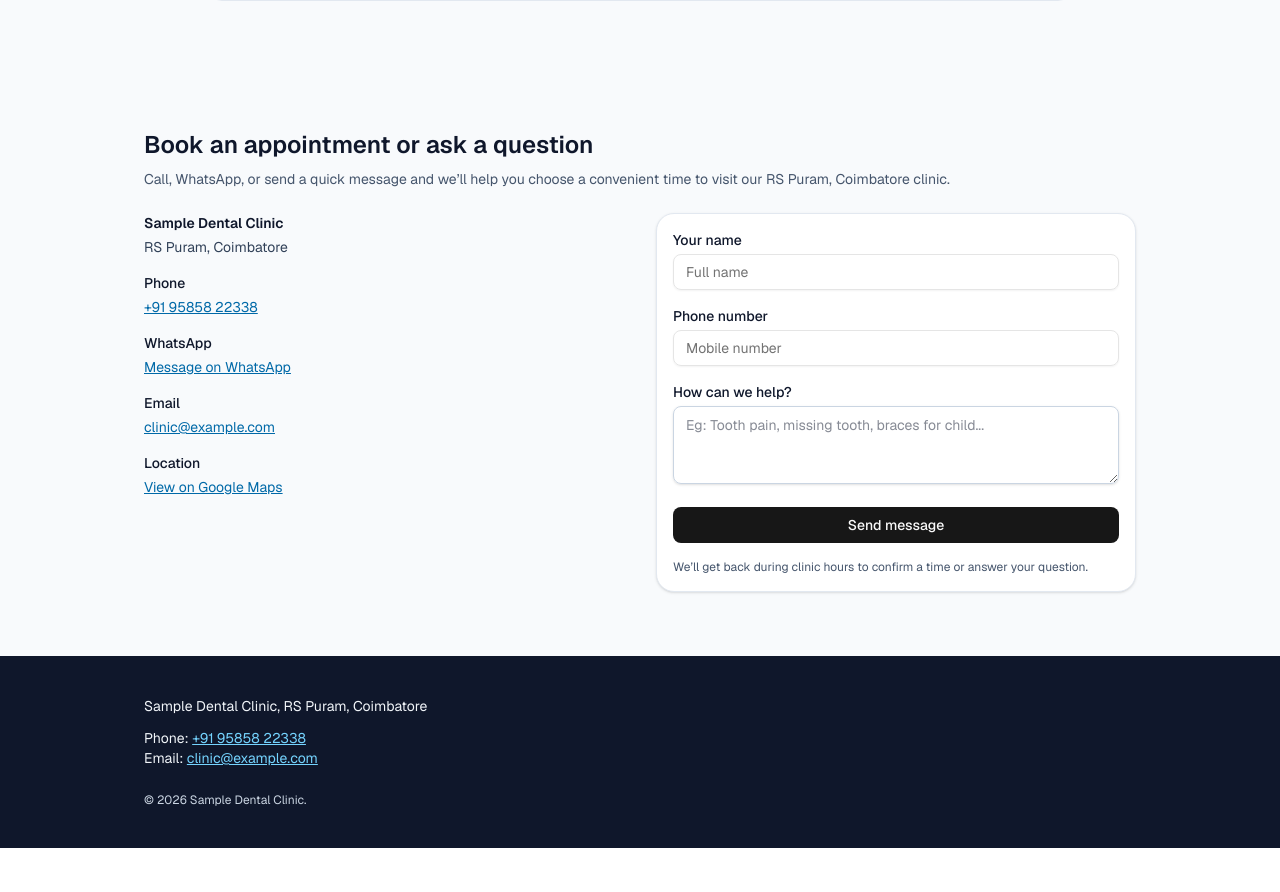
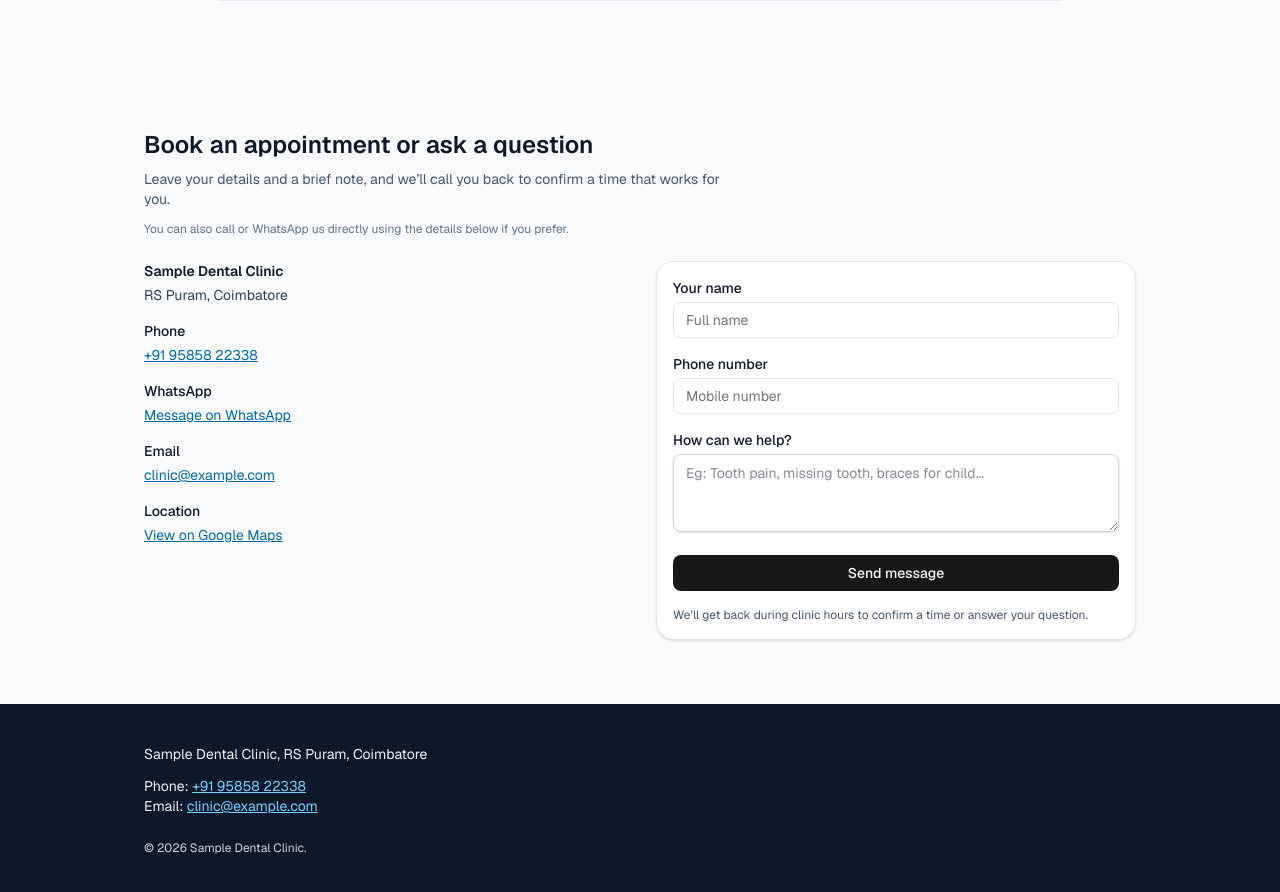
Before and after one commit to fooorrrceee/rr-dental-flip, a Next.js app in the folder landing-course/: page / in a window 1280 px wide. Shown: the part 2648-3540 px from the top of the page. Before the commit the page ends 3496 px from the top, so only its background shows below. Built offline with nearby package versions, Linux system fonts and the light colour scheme.

Commit message:
implemented and added ContactIntro component in dentist

```diff
--- /dev/null
+++ b/landing-course/app/components/ContactIntro.tsx
@@ -0,0 +1,20 @@
+import { SectionHeader } from "@/app/components/SectionHeader";
+
+type ContactIntroProps = {
+  title: string;
+  intro?: string;
+  note?: string;
+};
+
+export function ContactIntro({ title, intro, note }: ContactIntroProps) {
+  return (
+    <div className="space-y-3">
+      <SectionHeader title={title} intro={intro} />
+      {note ? (
+        <p className="text-xs text-slate-500">
+          {note}
+        </p>
+      ) : null}
+    </div>
+  );
+}
--- a/landing-course/app/components/ContactSection.tsx
+++ b/landing-course/app/components/ContactSection.tsx
@@ -3,6 +3,8 @@
 import { useState } from "react";
 import { Input } from "@/components/ui/input";
 import { Button } from "@/components/ui/button";
+import { ContactIntro } from "@/app/components/ContactIntro";
+
 
 export function ContactSection() {
   const [status, setStatus] = useState<"idle" | "submitting" | "success" | "error">(
@@ -44,17 +46,11 @@ export function ContactSection() {
       aria-labelledby="contact-heading"
     >
       <div className="mx-auto max-w-5xl px-4">
-        <h2
-          id="contact-heading"
-          className="text-2xl font-semibold text-slate-900"
-        >
-          Book an appointment or ask a question
-        </h2>
-
-        <p className="mt-2 text-sm text-slate-600">
-          Call, WhatsApp, or send a quick message and we’ll help you choose a convenient
-          time to visit our RS Puram, Coimbatore clinic.
-        </p>
+        <ContactIntro
+          title="Book an appointment or ask a question"
+          intro="Leave your details and a brief note, and we’ll call you back to confirm a time that works for you."
+          note="You can also call or WhatsApp us directly using the details below if you prefer."
+        />
 
         <div className="mt-6 grid gap-8 md:grid-cols-2">
           {/* Left: contact details */}
```
